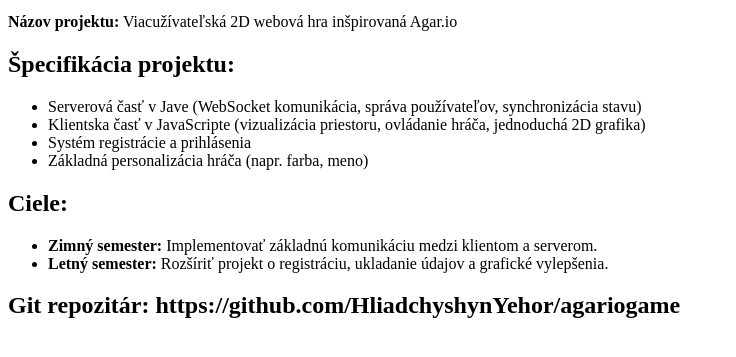
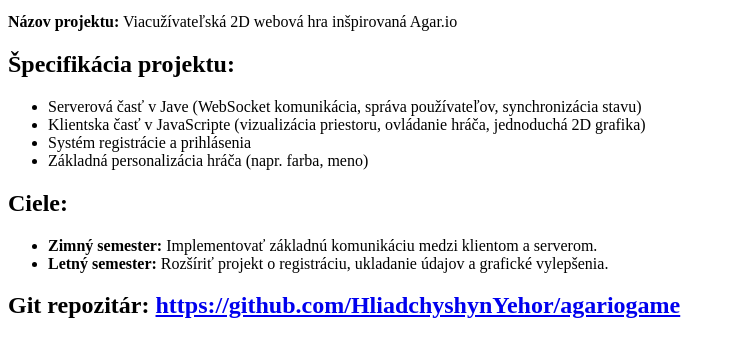
Before and after one commit to HliadchyshynYehor/rocnikovyprojekt, a plain HTML site: page index.html in a window 1280 px wide. Shown: the part 155-512 px from the top of the page, without its empty margins (0-736 px from the left). Drawn offline with Linux system fonts and the light colour scheme.

Commit message:
Update index.html

```diff
--- a/index.html
+++ b/index.html
@@ -34,7 +34,12 @@
             <b>Letný semester:</b> Rozšíriť projekt o registráciu, ukladanie údajov a grafické vylepšenia.
         </li>
     </ul>
-    <h2>Git repozitár: https://github.com/HliadchyshynYehor/agariogame</h2>
+
+    <h2>
+        Git repozitár:
+        <a href="https://github.com/HliadchyshynYehor/agariogame" target="_blank" rel="noopener noreferrer">
+            https://github.com/HliadchyshynYehor/agariogame
+        </a>
+    </h2>
 </body>
-
 </html>
```
